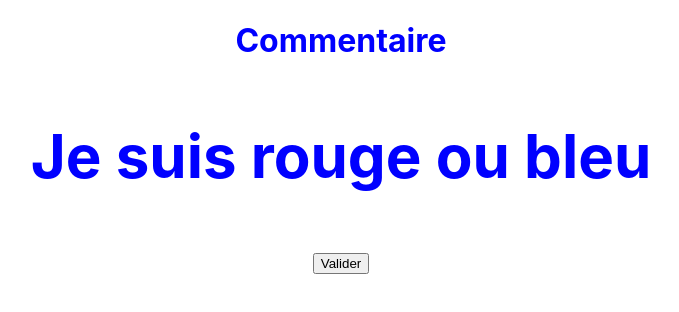
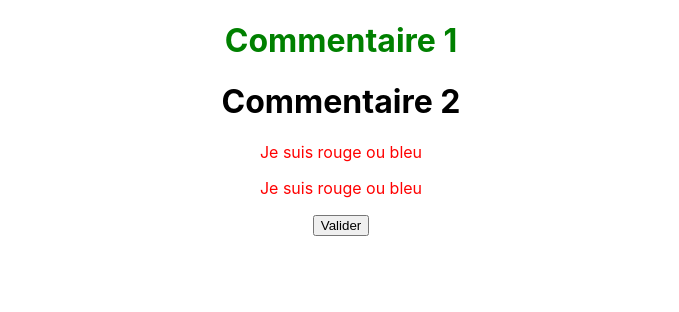
Before and after one commit to Benalta7892/ReactJS, a React (Create React App) app in the folder formulaire/forms/: page / in a window 1280 px wide. Shown: the top 312 px of the page, without its empty margins (299-978 px from the left). Built offline with nearby package versions, Linux system fonts and the light colour scheme.

Commit message:
Le CSS dans React - module

```diff
--- a/formulaire/forms/src/Forms.js
+++ b/formulaire/forms/src/Forms.js
@@ -1,14 +1,16 @@
 import { Component } from "react";
 import "./myCss.css";
+import MyHead from "./myHeaderOne";
+import styles from "./myCss.module.css";
 
 class Form extends Component {
   render() {
-    const myClass = this.props.head ? "blue" : "red";
-
     return (
       <div>
-        <h1 className="blue">Commentaire</h1>
-        <p className={`${myClass} bigFont`}>Je suis rouge ou bleu</p>
+        <h1 className={styles.green}>Commentaire 1</h1>
+        <MyHead />
+
+        <p className="red">Je suis rouge ou bleu</p>
         <button>Valider</button>
       </div>
     );
--- /dev/null
+++ b/formulaire/forms/src/myCss.module.css
@@ -0,0 +1,3 @@
+.green {
+  color: green;
+}
--- /dev/null
+++ b/formulaire/forms/src/myHeaderOne.js
@@ -0,0 +1,10 @@
+const MyHead = () => {
+  return (
+    <div>
+      <h1>Commentaire 2</h1>
+      <p className="red">Je suis rouge ou bleu</p>
+    </div>
+  );
+};
+
+export default MyHead;
```
